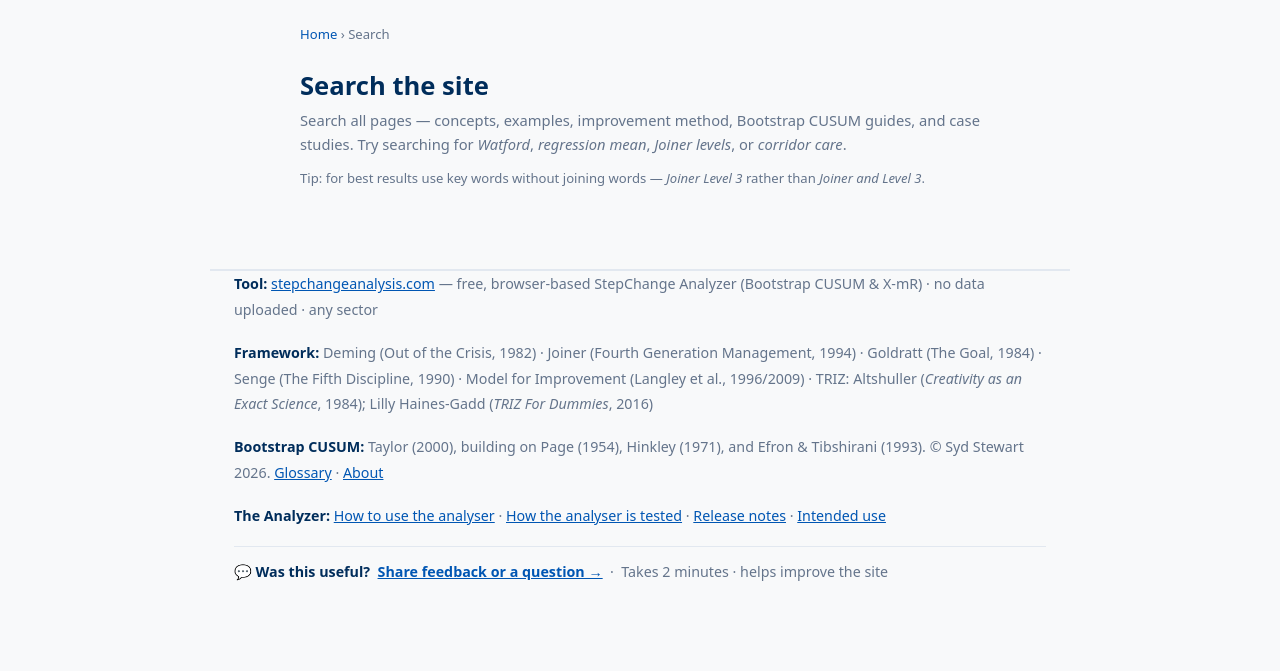
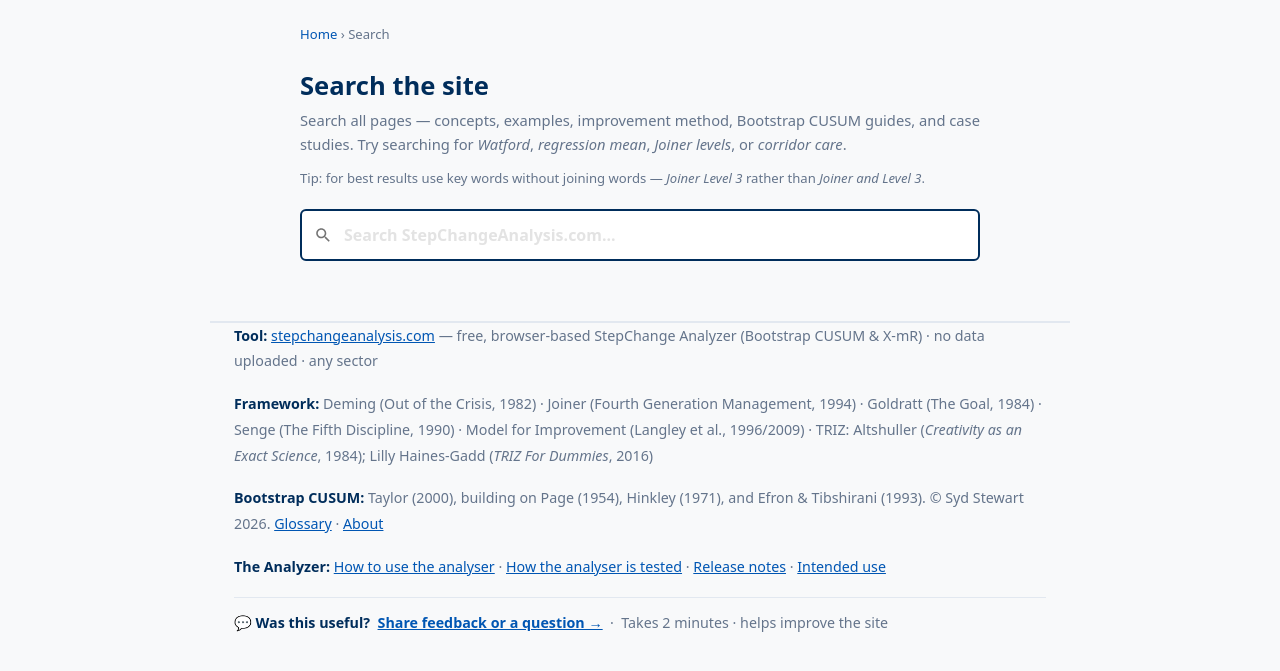
Before and after one commit to sydstewart/viableSPC, a plain HTML site: page search.html in a window 1280 px wide. Shown: the part 77-748 px from the top of the page. Drawn offline with Linux system fonts and the light colour scheme; the site is published under a folder, as on GitHub Pages, so addresses that start at the root find nothing.

Commit message:
Release 6.0.2: updated search.html /pagefind/pagefind-ui.js → pagefind/pagefind-ui.js /pagefind/pagefind-ui.css → pagefind/pagefind-ui.css

```diff
--- a/search.html
+++ b/search.html
@@ -12,7 +12,7 @@
     <script>window.dataLayer=window.dataLayer||[];function gtag(){dataLayer.push(arguments);}gtag("js",new Date());gtag("config","G-NZLMMS3ZGG");</script>
 
     <link rel="stylesheet" href="assets/styles.css">
-    <link href="/pagefind/pagefind-ui.css" rel="stylesheet">
+    <link href="pagefind/pagefind-ui.css" rel="stylesheet">
     <style>
         .search-wrap {
             max-width: 720px;
@@ -87,7 +87,7 @@
 
 <div id="site-footer"></div>
 <script src="assets/site-chrome.js"></script>
-<script src="/pagefind/pagefind-ui.js"></script>
+<script src="pagefind/pagefind-ui.js"></script>
 <script>
     window.addEventListener('DOMContentLoaded', function() {
         new PagefindUI({
```
